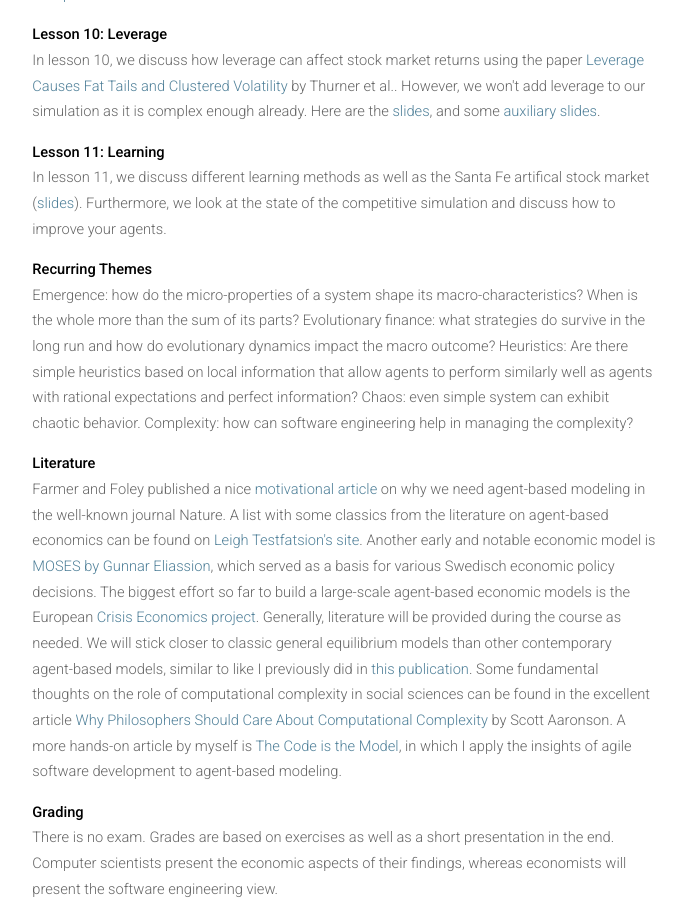
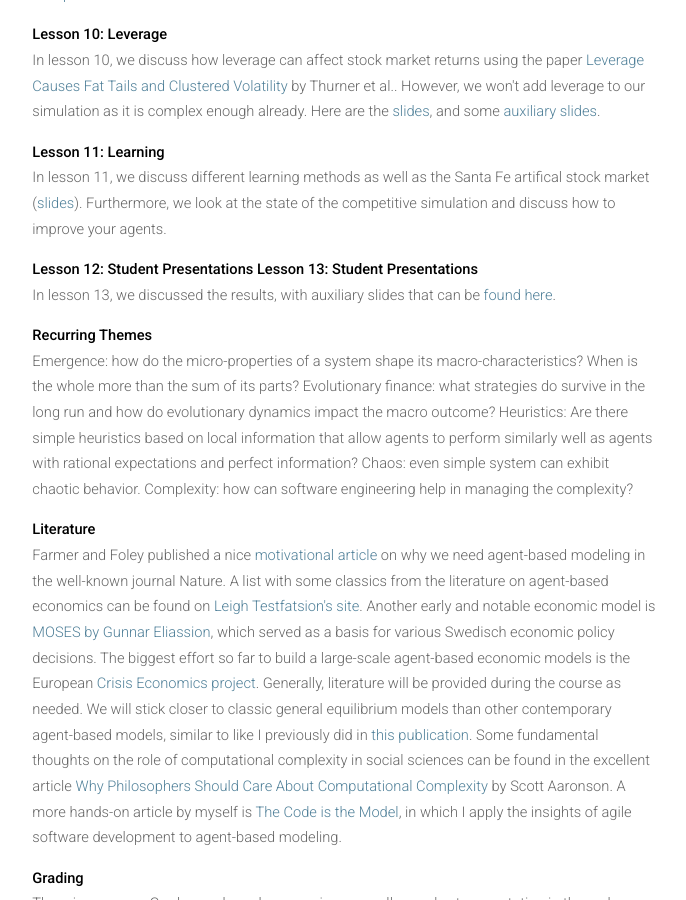
Before and after one commit to meisserecon/www, a Jekyll site: the page built from course.md, in a window 1280 px wide and 900 px high, scrolled down 2382 px. Shown: the whole window, without its empty margins (296-982 px from the left). Built offline with Jekyll 4.4.1, drawn with Linux system fonts in a browser that asks for light colours; nearby versions of some CDN libraries; our own code applies the rules of GitHub Pages for plain Markdown files.

Commit message:
lesson 13 slides

```diff
--- a/course.md
+++ b/course.md
@@ -56,6 +56,12 @@ permalink: /course/
 
 <p>In lesson 11, we discuss different learning methods as well as the Santa Fe artifical stock market (<a href="/assets/abfe-lesson11.pdf">slides</a>). Furthermore, we look at the state of the competitive simulation and discuss how to improve your agents.</p>
 
+<b>Lesson 12: Student Presentations</b>
+
+<b>Lesson 13: Student Presentations</b>
+
+<p>In lesson 13, we discussed the results, with auxiliary slides that can be <a href="/assets/abfe-lesson13.pdf">found here</a>.</p>
+
 <b>Recurring Themes</b>
 
 <p>Emergence: how do the micro-properties of a system shape its macro-characteristics? When is the whole more than the sum of its parts?
```
Also changed, not shown: 1 other file.
